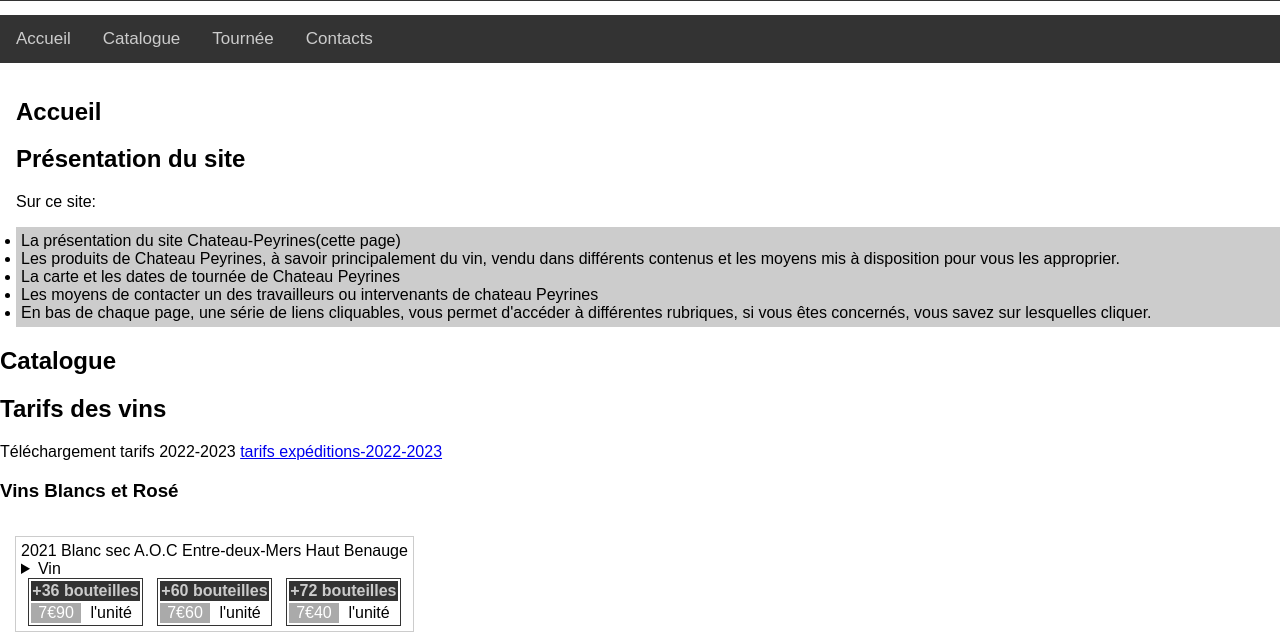
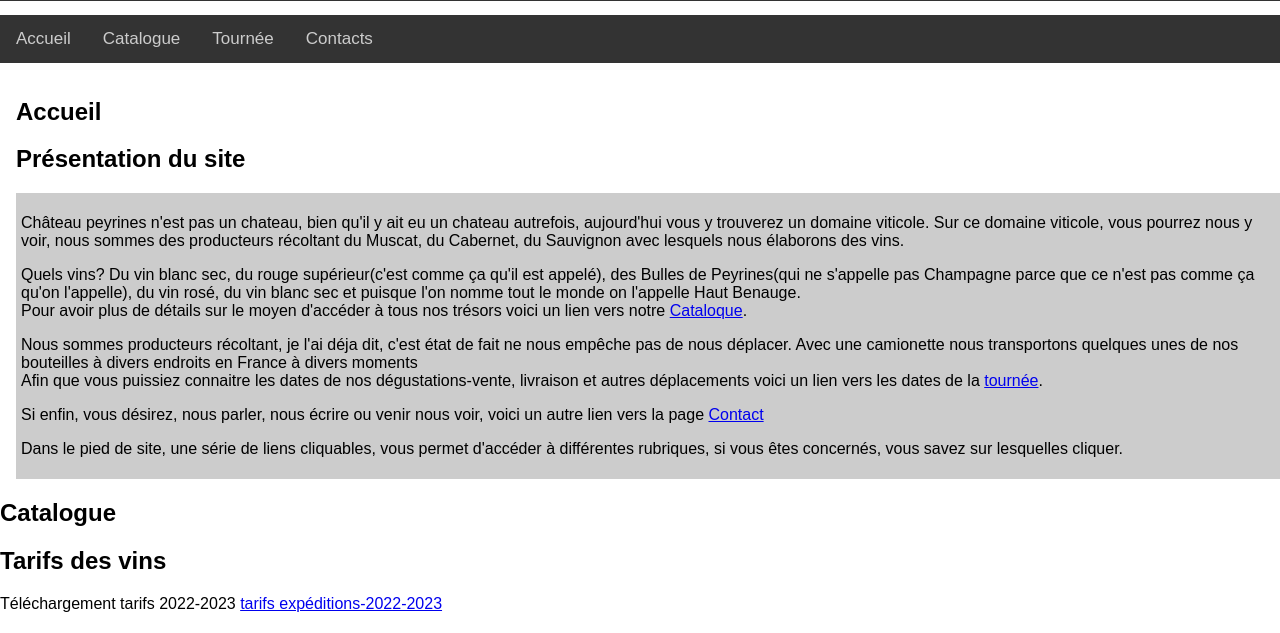
Before and after one commit to wawatusee/chateau-peyrines_json, a PHP site: page /public/index.php in a window 1280 px wide. Shown: the part 154-787 px from the top of the page. Run offline with PHP 8.4, Linux system fonts and the light colour scheme.

Commit message:
Présentation du site remplie brutalement

```diff
--- a/public/index.php
+++ b/public/index.php
@@ -25,14 +25,16 @@
             <h1>Accueil</h1>
             <article>
                 <h2>Présentation du site</h2>
-                <p>Sur ce site:</p>
-                <ul class="information">
-                    <li>La présentation du site Chateau-Peyrines(cette page)</li>
-                    <li>Les produits de Chateau Peyrines, à savoir principalement du vin, vendu dans différents contenus et les moyens mis à disposition pour vous les approprier.</li>
-                    <li>La carte et les dates de tournée de Chateau Peyrines</li>
-                    <li>Les moyens de contacter un des travailleurs ou intervenants de chateau Peyrines</li>
-                    <li>En bas de chaque page, une série de liens cliquables, vous permet d'accéder à différentes rubriques, si vous êtes concernés, vous savez sur lesquelles cliquer.</li>
-                </ul>
+                <section class="information">
+                    <p>Château peyrines n'est pas un chateau, bien qu'il y ait eu un chateau autrefois, aujourd'hui vous y trouverez un domaine viticole. Sur ce domaine viticole, vous pourrez nous y voir, nous sommes des producteurs récoltant du Muscat, du Cabernet, du Sauvignon avec lesquels nous élaborons des vins.</p>
+                    <p>Quels vins? Du vin blanc sec, du rouge supérieur(c'est comme ça qu'il est appelé), des Bulles de Peyrines(qui ne s'appelle pas Champagne parce que ce n'est pas comme ça qu'on l'appelle), du vin rosé, du vin blanc sec et puisque l'on nomme tout le monde on l'appelle Haut Benauge.
+                        <br>Pour avoir plus de détails sur le moyen d'accéder à tous nos trésors voici un lien vers notre <a href="#vins-tarifs">Cataloque</a>.
+                    </p>
+                    <p>Nous sommes producteurs récoltant, je l'ai déja dit, c'est état de fait ne nous empêche pas de nous déplacer. Avec une camionette nous transportons quelques unes de nos bouteilles à divers endroits en France à divers moments <br>
+                        Afin que vous puissiez connaitre les dates de nos dégustations-vente, livraison et autres déplacements voici un lien vers les dates de la <a href="#tournee">tournée</a>. </p>
+                    <p>Si enfin, vous désirez, nous parler, nous écrire ou venir nous voir, voici un autre lien vers la page <a href="#contact">Contact</a></p>
+                    <p>Dans le pied de site, une série de liens cliquables, vous permet d'accéder à différentes rubriques, si vous êtes concernés, vous savez sur lesquelles cliquer.</p>
+                </section>
             </article>
         </section>
         <section id="vins-tarifs">
@@ -90,7 +92,8 @@
 
             <h1>Contact</h1>
             <div class="information">
-                <p>Adresse : Chateau Peyrines, 33410 Mourens, France</p>
+                <p>Adresse : Chateau Peyrines, 33410 Mourens, France <br>Visite & dégustation sur place
+            </p>
                 <p>Téléphone :+33 05 56 61 98 05</p>
                 <p>Mail : contact@chateau-peyrines.com</p>
             </div>
```
